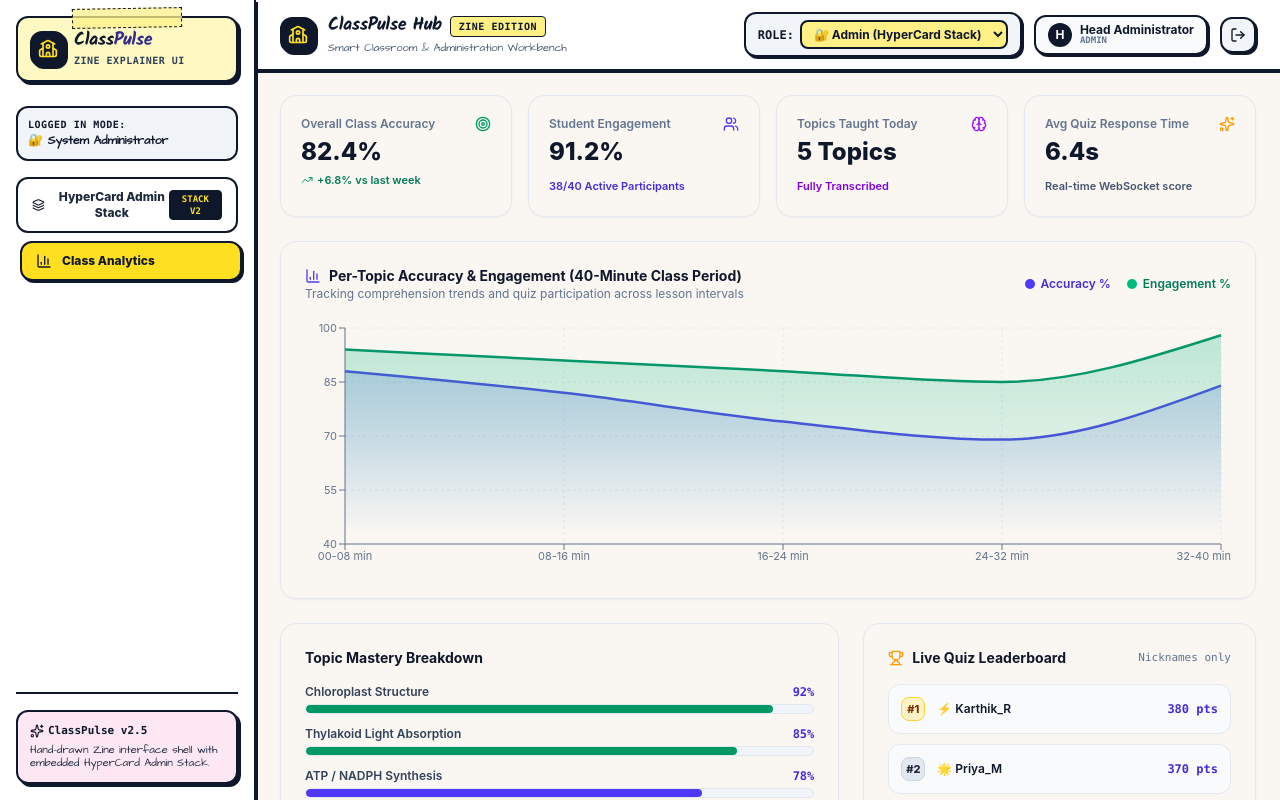
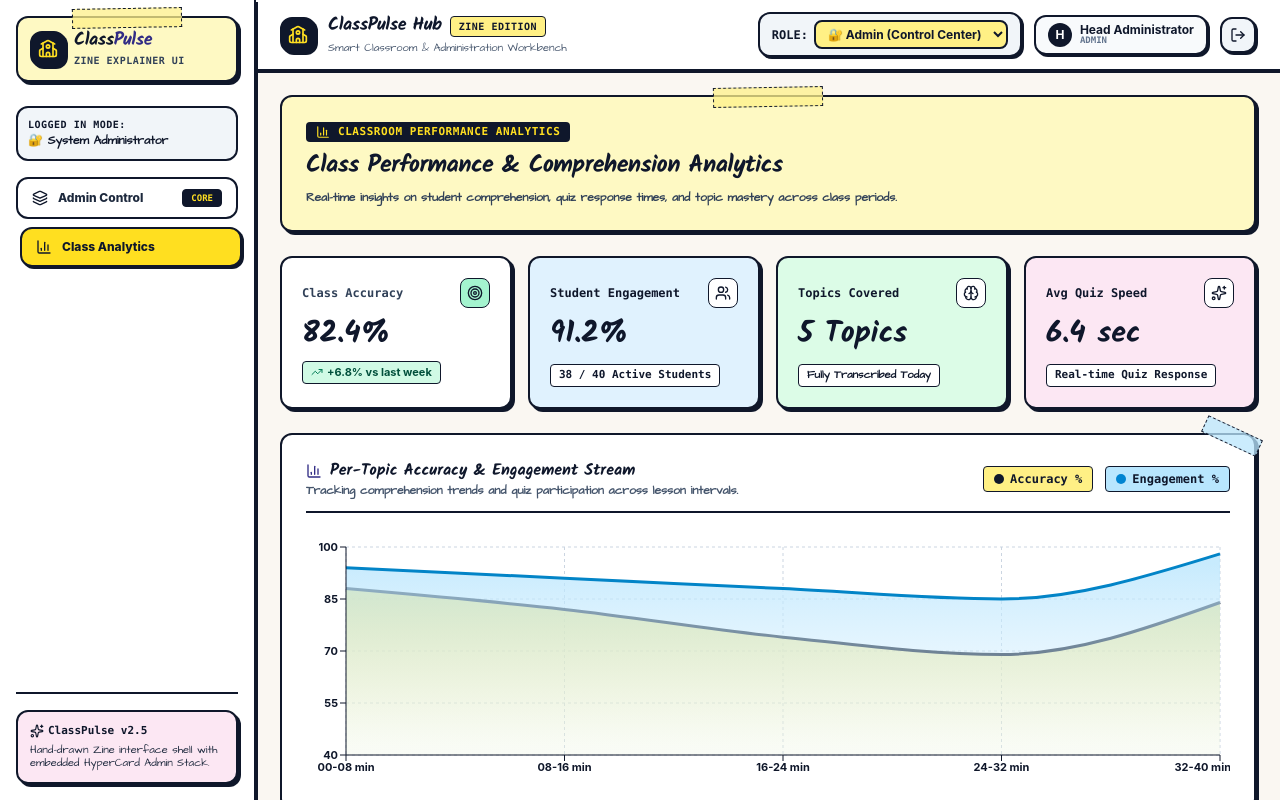
Before and after one commit to NINJA981/classpulse, a React (Vite) app: page / in a window 1280 px wide. Both pictures are taken after a click on the button "Class Analytics". Built offline with nearby package versions, Linux system fonts and the light colour scheme.

Commit message:
style: update Class Analytics colors to match Hand-Drawn Zine theme

```diff
--- a/src/components/AnalyticsView.jsx
+++ b/src/components/AnalyticsView.jsx
@@ -4,8 +4,6 @@ import {
   ResponsiveContainer,
   AreaChart,
   Area,
-  BarChart,
-  Bar,
   XAxis,
   YAxis,
   Tooltip,
@@ -25,89 +23,131 @@ export const AnalyticsView = () => {
   const { analytics } = useClassPulse();
 
   return (
-    <div className="space-y-6">
+    <div className="space-y-6 max-w-7xl mx-auto pb-8">
+      {/* Top Zine Header Banner */}
+      <div className="zine-card-yellow p-6 space-y-2 zine-tape-top">
+        <div className="inline-flex items-center gap-2 bg-slate-900 text-yellow-300 px-2.5 py-0.5 rounded font-mono text-[11px] font-bold uppercase tracking-wider">
+          <BarChart3 className="w-3.5 h-3.5 text-yellow-300" />
+          <span>CLASSROOM PERFORMANCE ANALYTICS</span>
+        </div>
+        <h2 className="text-2xl font-extrabold text-slate-900 font-zine-title tracking-tight flex items-center gap-2">
+          Class Performance & Comprehension Analytics
+        </h2>
+        <p className="text-xs font-handwriting text-slate-700 font-bold max-w-2xl">
+          Real-time insights on student comprehension, quiz response times, and topic mastery across class periods.
+        </p>
+      </div>
+
       {/* Top Stats Overview Grid */}
       <div className="grid grid-cols-1 sm:grid-cols-2 lg:grid-cols-4 gap-4">
-        <div className="glass-card rounded-2xl p-5 border border-slate-200 space-y-1 shadow-xs">
-          <div className="flex items-center justify-between text-xs text-slate-500 font-semibold">
-            <span>Overall Class Accuracy</span>
-            <Target className="w-4 h-4 text-emerald-600" />
+        {/* Card 1: Accuracy */}
+        <div className="zine-card p-5 space-y-2 bg-white">
+          <div className="flex items-center justify-between text-xs font-bold text-slate-700 font-mono">
+            <span>Class Accuracy</span>
+            <div className="p-1.5 rounded-lg bg-emerald-200 border border-slate-900">
+              <Target className="w-4 h-4 text-slate-900" />
+            </div>
           </div>
-          <p className="text-2xl font-extrabold text-slate-900">82.4%</p>
-          <span className="text-[11px] text-emerald-700 font-semibold flex items-center gap-1">
-            <TrendingUp className="w-3 h-3 text-emerald-600" /> +6.8% vs last week
+          <p className="text-3xl font-extrabold text-slate-900 font-zine-title">82.4%</p>
+          <span className="text-[11px] text-emerald-900 font-bold bg-emerald-100 px-2 py-0.5 rounded border border-slate-900 inline-flex items-center gap-1">
+            <TrendingUp className="w-3 h-3 text-emerald-700" /> +6.8% vs last week
           </span>
         </div>
 
-        <div className="glass-card rounded-2xl p-5 border border-slate-200 space-y-1 shadow-xs">
-          <div className="flex items-center justify-between text-xs text-slate-500 font-semibold">
+        {/* Card 2: Engagement */}
+        <div className="zine-card-sky p-5 space-y-2">
+          <div className="flex items-center justify-between text-xs font-bold text-slate-900 font-mono">
             <span>Student Engagement</span>
-            <Users className="w-4 h-4 text-indigo-600" />
+            <div className="p-1.5 rounded-lg bg-white border border-slate-900">
+              <Users className="w-4 h-4 text-slate-900" />
+            </div>
           </div>
-          <p className="text-2xl font-extrabold text-slate-900">91.2%</p>
-          <span className="text-[11px] text-indigo-700 font-semibold">38/40 Active Participants</span>
+          <p className="text-3xl font-extrabold text-slate-900 font-zine-title">91.2%</p>
+          <span className="text-[11px] text-slate-900 font-bold bg-white px-2 py-0.5 rounded border border-slate-900 inline-block font-mono">
+            38 / 40 Active Students
+          </span>
         </div>
 
-        <div className="glass-card rounded-2xl p-5 border border-slate-200 space-y-1 shadow-xs">
-          <div className="flex items-center justify-between text-xs text-slate-500 font-semibold">
-            <span>Topics Taught Today</span>
-            <Brain className="w-4 h-4 text-purple-600" />
+        {/* Card 3: Topics Taught */}
+        <div className="zine-card-mint p-5 space-y-2">
+          <div className="flex items-center justify-between text-xs font-bold text-slate-900 font-mono">
+            <span>Topics Covered</span>
+            <div className="p-1.5 rounded-lg bg-white border border-slate-900">
+              <Brain className="w-4 h-4 text-slate-900" />
+            </div>
           </div>
-          <p className="text-2xl font-extrabold text-slate-900">5 Topics</p>
-          <span className="text-[11px] text-purple-700 font-semibold">Fully Transcribed</span>
+          <p className="text-3xl font-extrabold text-slate-900 font-zine-title">5 Topics</p>
+          <span className="text-[11px] text-slate-900 font-bold bg-white px-2 py-0.5 rounded border border-slate-900 inline-block font-handwriting">
+            Fully Transcribed Today
+          </span>
         </div>
 
-        <div className="glass-card rounded-2xl p-5 border border-slate-200 space-y-1 shadow-xs">
-          <div className="flex items-center justify-between text-xs text-slate-500 font-semibold">
-            <span>Avg Quiz Response Time</span>
-            <Sparkles className="w-4 h-4 text-amber-500" />
+        {/* Card 4: Response Speed */}
+        <div className="zine-card-pink p-5 space-y-2">
+          <div className="flex items-center justify-between text-xs font-bold text-slate-900 font-mono">
+            <span>Avg Quiz Speed</span>
+            <div className="p-1.5 rounded-lg bg-white border border-slate-900">
+              <Sparkles className="w-4 h-4 text-slate-900" />
+            </div>
           </div>
-          <p className="text-2xl font-extrabold text-slate-900">6.4s</p>
-          <span className="text-[11px] text-slate-600 font-semibold">Real-time WebSocket score</span>
+          <p className="text-3xl font-extrabold text-slate-900 font-zine-title">6.4 sec</p>
+          <span className="text-[11px] text-slate-900 font-bold bg-white px-2 py-0.5 rounded border border-slate-900 inline-block font-mono">
+            Real-time Quiz Response
+          </span>
         </div>
       </div>
 
       {/* Chart 1: Per-Period Engagement & Accuracy Stream */}
-      <div className="glass-card rounded-2xl p-6 border border-slate-200 space-y-4 shadow-xs">
-        <div className="flex items-center justify-between">
+      <div className="zine-card p-6 space-y-4 bg-white zine-tape-corner">
+        <div className="flex flex-col sm:flex-row sm:items-center justify-between gap-3 border-b-2 border-slate-900 pb-3">
           <div>
-            <h3 className="text-sm font-bold text-slate-900 flex items-center gap-2">
-              <BarChart3 className="w-4 h-4 text-indigo-600" />
-              Per-Topic Accuracy & Engagement (40-Minute Class Period)
+            <h3 className="text-base font-extrabold text-slate-900 font-zine-title flex items-center gap-2">
+              <BarChart3 className="w-4 h-4 text-indigo-900" />
+              Per-Topic Accuracy & Engagement Stream
             </h3>
-            <p className="text-xs text-slate-500">Tracking comprehension trends and quiz participation across lesson intervals</p>
+            <p className="text-xs font-handwriting text-slate-600 font-bold">
+              Tracking comprehension trends and quiz participation across lesson intervals.
+            </p>
           </div>
-          <div className="flex items-center gap-4 text-xs font-semibold">
-            <span className="flex items-center gap-1.5 text-indigo-700">
-              <span className="w-2.5 h-2.5 rounded-full bg-indigo-600" /> Accuracy %
+          <div className="flex items-center gap-3 text-xs font-mono font-bold">
+            <span className="flex items-center gap-1.5 bg-yellow-200 text-slate-900 px-2.5 py-1 rounded border border-slate-900">
+              <span className="w-2.5 h-2.5 rounded-full bg-slate-900" /> Accuracy %
             </span>
-            <span className="flex items-center gap-1.5 text-emerald-700">
-              <span className="w-2.5 h-2.5 rounded-full bg-emerald-500" /> Engagement %
+            <span className="flex items-center gap-1.5 bg-sky-200 text-slate-900 px-2.5 py-1 rounded border border-slate-900">
+              <span className="w-2.5 h-2.5 rounded-full bg-sky-600" /> Engagement %
             </span>
           </div>
         </div>
 
-        <div className="h-64 w-full">
+        <div className="h-64 w-full pt-2">
           <ResponsiveContainer width="100%" height="100%">
             <AreaChart data={analytics.periodAccuracy} margin={{ top: 10, right: 10, left: -20, bottom: 0 }}>
               <defs>
                 <linearGradient id="colorAccuracy" x1="0" y1="0" x2="0" y2="1">
-                  <stop offset="5%" stopColor="#6366f1" stopOpacity={0.25} />
-                  <stop offset="95%" stopColor="#6366f1" stopOpacity={0} />
+                  <stop offset="5%" stopColor="#fde047" stopOpacity={0.8} />
+                  <stop offset="95%" stopColor="#fef9c3" stopOpacity={0.2} />
                 </linearGradient>
                 <linearGradient id="colorEng" x1="0" y1="0" x2="0" y2="1">
-                  <stop offset="5%" stopColor="#10b981" stopOpacity={0.25} />
-                  <stop offset="95%" stopColor="#10b981" stopOpacity={0} />
+                  <stop offset="5%" stopColor="#bae6fd" stopOpacity={0.8} />
+                  <stop offset="95%" stopColor="#e0f2fe" stopOpacity={0.2} />
                 </linearGradient>
               </defs>
-              <CartesianGrid strokeDasharray="3 3" stroke="#e2e8f0" />
-              <XAxis dataKey="period" stroke="#64748b" fontSize={11} />
-              <YAxis stroke="#64748b" fontSize={11} domain={[40, 100]} />
+              <CartesianGrid strokeDasharray="3 3" stroke="#cbd5e1" />
+              <XAxis dataKey="period" stroke="#0f172a" fontSize={11} fontWeight={700} />
+              <YAxis stroke="#0f172a" fontSize={11} fontWeight={700} domain={[40, 100]} />
               <Tooltip
-                contentStyle={{ backgroundColor: '#ffffff', borderColor: '#cbd5e1', borderRadius: '12px', fontSize: '12px', color: '#0f172a', boxShadow: '0 4px 6px -1px rgba(0,0,0,0.08)' }}
+                contentStyle={{
+                  backgroundColor: '#faf7f2',
+                  border: '2px solid #0f172a',
+                  borderRadius: '10px',
+                  fontSize: '12px',
+                  fontWeight: 'bold',
+                  color: '#0f172a',
+                  boxShadow: '3px 3px 0px 0px #0f172a'
+                }}
               />
-              <Area type="monotone" dataKey="accuracy" stroke="#4f46e5" strokeWidth={2.5} fillOpacity={1} fill="url(#colorAccuracy)" />
-              <Area type="monotone" dataKey="engagement" stroke="#059669" strokeWidth={2.5} fillOpacity={1} fill="url(#colorEng)" />
+              <Area type="monotone" dataKey="accuracy" stroke="#0f172a" strokeWidth={3} fillOpacity={1} fill="url(#colorAccuracy)" />
+              <Area type="monotone" dataKey="engagement" stroke="#0284c7" strokeWidth={3} fillOpacity={1} fill="url(#colorEng)" />
             </AreaChart>
           </ResponsiveContainer>
         </div>
@@ -116,24 +156,29 @@ export const AnalyticsView = () => {
       {/* Grid: Topic Mastery + Live Student Leaderboard */}
       <div className="grid grid-cols-1 lg:grid-cols-12 gap-6">
         {/* Topic Mastery Bars */}
-        <div className="lg:col-span-7 glass-card rounded-2xl p-6 border border-slate-200 space-y-4 shadow-xs">
-          <h3 className="text-sm font-bold text-slate-900">Topic Mastery Breakdown</h3>
+        <div className="lg:col-span-7 zine-card p-6 space-y-4 bg-white">
+          <div className="flex items-center justify-between border-b-2 border-slate-900 pb-2">
+            <h3 className="text-base font-extrabold text-slate-900 font-zine-title">Topic Mastery Breakdown</h3>
+            <span className="text-xs font-mono font-bold bg-yellow-200 px-2 py-0.5 rounded border border-slate-900">
+              5 Key Modules
+            </span>
+          </div>
 
-          <div className="space-y-3">
+          <div className="space-y-4">
             {analytics.topicMastery.map((item, idx) => (
-              <div key={idx} className="space-y-1">
-                <div className="flex justify-between text-xs font-semibold text-slate-700">
-                  <span>{item.topic}</span>
-                  <span className="text-indigo-700 font-mono">{item.mastery}%</span>
+              <div key={idx} className="space-y-1.5">
+                <div className="flex justify-between text-xs font-bold text-slate-900">
+                  <span className="font-extrabold text-slate-900">{item.topic}</span>
+                  <span className="font-mono bg-yellow-200 px-2 py-0.5 rounded border border-slate-900 text-slate-900">{item.mastery}%</span>
                 </div>
-                <div className="h-2.5 bg-slate-100 rounded-full overflow-hidden border border-slate-200">
+                <div className="h-3.5 bg-slate-100 rounded-lg overflow-hidden border-2 border-slate-900 p-0.5">
                   <div
-                    className={`h-full rounded-full transition-all duration-500 ${
+                    className={`h-full rounded transition-all duration-500 border border-slate-900 ${
                       item.mastery >= 80
-                        ? 'bg-emerald-600'
+                        ? 'bg-emerald-300'
                         : item.mastery >= 70
-                        ? 'bg-indigo-600'
-                        : 'bg-amber-500'
+                        ? 'bg-sky-300'
+                        : 'bg-yellow-300'
                     }`}
                     style={{ width: `${item.mastery}%` }}
                   />
@@ -144,39 +189,43 @@ export const AnalyticsView = () => {
         </div>
 
         {/* Student Nickname Leaderboard */}
-        <div className="lg:col-span-5 glass-card rounded-2xl p-6 border border-slate-200 space-y-4 shadow-xs">
-          <div className="flex items-center justify-between">
-            <h3 className="text-sm font-bold text-slate-900 flex items-center gap-2">
-              <Trophy className="w-4 h-4 text-amber-500" />
+        <div className="lg:col-span-5 zine-card-yellow p-6 space-y-4">
+          <div className="flex items-center justify-between border-b-2 border-slate-900 pb-2">
+            <h3 className="text-base font-extrabold text-slate-900 font-zine-title flex items-center gap-2">
+              <Trophy className="w-4 h-4 text-amber-700" />
               Live Quiz Leaderboard
             </h3>
-            <span className="text-[11px] text-slate-500 font-mono">Nicknames only</span>
+            <span className="text-[10px] font-mono font-bold bg-slate-900 text-white px-2 py-0.5 rounded uppercase">
+              Nicknames Only
+            </span>
           </div>
 
           <div className="space-y-2.5">
             {analytics.studentRankings.map((student) => (
               <div
                 key={student.rank}
-                className="p-3 rounded-xl bg-slate-50 border border-slate-200 flex items-center justify-between text-xs font-semibold"
+                className="p-3 rounded-xl bg-white border-2 border-slate-900 flex items-center justify-between text-xs font-bold shadow-zine-sm"
               >
                 <div className="flex items-center gap-3">
                   <span
-                    className={`w-6 h-6 rounded-lg flex items-center justify-center font-extrabold text-[11px] ${
+                    className={`w-7 h-7 rounded-lg flex items-center justify-center font-mono font-extrabold text-xs border-2 border-slate-900 ${
                       student.rank === 1
-                        ? 'bg-amber-100 text-amber-900 border border-amber-300'
+                        ? 'bg-yellow-300 text-slate-900 shadow-zine-sm'
                         : student.rank === 2
-                        ? 'bg-slate-200 text-slate-800 border border-slate-300'
+                        ? 'bg-sky-200 text-slate-900'
                         : student.rank === 3
-                        ? 'bg-amber-50 text-amber-800 border border-amber-200'
-                        : 'bg-slate-100 text-slate-600 border border-slate-200'
+                        ? 'bg-pink-200 text-slate-900'
+                        : 'bg-slate-100 text-slate-700'
                     }`}
                   >
                     #{student.rank}
                   </span>
-                  <span className="text-slate-900">{student.avatar} {student.name}</span>
+                  <span className="text-slate-900 font-extrabold">{student.avatar} {student.name}</span>
                 </div>
 
-                <span className="font-mono text-indigo-700 font-bold">{student.score} pts</span>
+                <span className="font-mono text-slate-900 font-extrabold bg-emerald-200 px-2 py-0.5 rounded border border-slate-900">
+                  {student.score} pts
+                </span>
               </div>
             ))}
           </div>
--- a/src/components/Header.jsx
+++ b/src/components/Header.jsx
@@ -49,7 +49,7 @@ export const Header = () => {
             onChange={handleRoleChange}
             className="bg-yellow-200 border-2 border-slate-900 text-xs font-bold text-slate-900 px-2 py-1 rounded-lg cursor-pointer focus:outline-none"
           >
-            <option value="admin">🔐 Admin (HyperCard Stack)</option>
+            <option value="admin">🔐 Admin (Control Center)</option>
             <option value="teacher">👨‍🏫 Teacher (Workbench)</option>
             <option value="student">🎓 Student (Portal)</option>
           </select>
--- a/src/components/ManagementView.jsx
+++ b/src/components/ManagementView.jsx
@@ -211,61 +211,48 @@ export const ManagementView = () => {
         <div className="bg-[#d5cfbf] border-b-2 border-black px-4 py-2 flex items-center justify-between font-mono text-xs font-bold select-none">
           <div className="flex items-center gap-2">
             <div className="w-3 h-3 border-2 border-black bg-white flex items-center justify-center font-bold text-[9px]">■</div>
-            <span className="font-hypercard-header uppercase tracking-wider text-black">HYPERCARD STACK v2.0 • ADMIN SHOEBOX INDEX</span>
+            <span className="font-hypercard-header uppercase tracking-wider text-black">ADMIN CONTROL</span>
           </div>
 
           <div className="mac-title-bar h-3.5 w-32 border border-black hidden sm:block"></div>
 
-          <div className="flex items-center gap-2 font-hypercard-pixel text-sm">
-            <span>CARD {currentCardIndex + 1} OF 7</span>
+          <div className="flex items-center gap-2 font-mono text-xs font-bold text-black">
+            <span>ADMINISTRATOR PORTAL</span>
           </div>
         </div>
 
         {/* HyperCard Shoebox Header Controls */}
         <div className="p-5 bg-[#f7f4ed] space-y-4">
-          <div className="flex flex-col md:flex-row md:items-center justify-between gap-4 border-b-2 border-black pb-4">
+          <div className="flex flex-col md:flex-row md:items-center justify-between gap-4">
             <div>
-              <span className="font-hypercard-pixel text-lg bg-black text-white px-2 py-0.5 rounded inline-block mb-1">
-                🗂️ CLASSROOM ADMINISTRATION STACK
-              </span>
               <h2 className="text-2xl font-black text-black font-hypercard-header uppercase tracking-tight flex items-center gap-2">
-                HyperCard Admin Index
+                Admin Control
               </h2>
-              <p className="text-xs font-mono font-bold text-slate-800">
-                Organized Shoebox Stack: Control access permissions, add classrooms & users, assign rosters and configure weekly timetables.
-              </p>
             </div>
 
-            {/* Shoebox Stack Pagination & Home Controller */}
-            <div className="flex items-center gap-2 shrink-0">
-              <button
-                onClick={prevCard}
-                disabled={currentCardIndex === 0}
-                className="px-3 py-1.5 hypercard-btn text-xs flex items-center gap-1 cursor-pointer disabled:opacity-40 disabled:cursor-not-allowed"
-                title="Previous Card in Stack"
-              >
-                <ChevronLeft className="w-4 h-4" />
-                <span>Prev Card</span>
-              </button>
-
-              <div className="px-3 py-1.5 bg-white border-2 border-black text-xs font-hypercard-pixel font-bold shadow-[2px_2px_0px_0px_#000]">
-                {currentCardIndex + 1} / 7
+            {/* Shoebox Stack Section Dropdown Controller */}
+            <div className="flex items-center gap-3 shrink-0">
+              <div className="flex items-center gap-2 bg-yellow-200 border-2 border-black px-3 py-1.5 rounded-lg shadow-[2px_2px_0px_0px_#000]">
+                <span className="font-mono text-xs font-bold text-black uppercase shrink-0">
+                  🗂️ Select Admin Section:
+                </span>
+                <select
+                  value={activeSubTab}
+                  onChange={(e) => setActiveSubTab(e.target.value)}
+                  className="bg-white border-2 border-black text-xs font-mono font-bold text-black px-3 py-1 rounded cursor-pointer shadow-[1px_1px_0px_0px_#000] focus:outline-none"
+                >
+                  {cardsList.map((card) => (
+                    <option key={card.id} value={card.id}>
+                      {card.label}
+                    </option>
+                  ))}
+                </select>
               </div>
-
-              <button
-                onClick={nextCard}
-                disabled={currentCardIndex === cardsList.length - 1}
-                className="px-3 py-1.5 hypercard-btn text-xs flex items-center gap-1 cursor-pointer disabled:opacity-40 disabled:cursor-not-allowed"
-                title="Next Card in Stack"
-              >
-                <span>Next Card</span>
-                <ChevronRight className="w-4 h-4" />
-              </button>
 
               {['classrooms', 'students', 'teachers'].includes(activeSubTab) && (
                 <button
                   onClick={() => setIsModalOpen(true)}
-                  className="px-4 py-1.5 hypercard-btn-primary text-xs flex items-center gap-1.5 cursor-pointer ml-2"
+                  className="px-4 py-1.5 hypercard-btn-primary text-xs flex items-center gap-1.5 cursor-pointer ml-1"
                 >
                   <Plus className="w-4 h-4" />
                   <span>
@@ -277,41 +264,12 @@ export const ManagementView = () => {
               )}
             </div>
           </div>
-
-          {/* HyperCard Index Tabs Bar (Shoebox Card Headers) */}
-          <div className="flex items-center gap-1.5 overflow-x-auto pt-1 pb-1">
-            {cardsList.map((card) => {
-              const Icon = card.icon;
-              const isActive = activeSubTab === card.id;
-              return (
-                <button
-                  key={card.id}
-                  onClick={() => setActiveSubTab(card.id)}
-                  className={`px-3.5 py-2 rounded-t-lg text-xs font-mono font-bold transition flex items-center gap-1.5 cursor-pointer shrink-0 ${
-                    isActive ? 'hypercard-tab-active' : 'hypercard-tab-inactive'
-                  }`}
-                >
-                  <Icon className="w-3.5 h-3.5" />
-                  <span>Card {card.num}: {card.label}</span>
-                </button>
-              );
-            })}
-          </div>
         </div>
       </div>
 
       {/* ----------------- CARD 1: CONTROL ACCESS ----------------- */}
       {activeSubTab === 'access' && (
         <div className="space-y-6">
-          <div className="hypercard-card-yellow p-5 space-y-2">
-            <div className="flex items-center gap-2 font-hypercard-header text-sm text-black">
-              <Lock className="w-4 h-4 text-black" />
-              <span>HyperCard Access Permission Matrix (RBAC)</span>
-            </div>
-            <p className="text-xs font-mono font-bold text-slate-800">
-              Configure system privileges for each role. Checkboxes update permissions live in the index stack.
-            </p>
-          </div>
 
           {/* Role Permissions Matrix Table */}
           <div className="hypercard-card overflow-hidden">
--- a/src/components/Sidebar.jsx
+++ b/src/components/Sidebar.jsx
@@ -21,7 +21,7 @@ export const Sidebar = () => {
   // Navigation items based on logged in role
   // Notice: AI Quiz Workbench is REMOVED from Admin navigation!
   const adminNavItems = [
-    { id: 'management', label: 'HyperCard Admin Stack', icon: Layers, badge: 'STACK v2' },
+    { id: 'management', label: 'Admin Control', icon: Layers, badge: 'CORE' },
     { id: 'analytics', label: 'Class Analytics', icon: BarChart3 }
   ];
 
```
